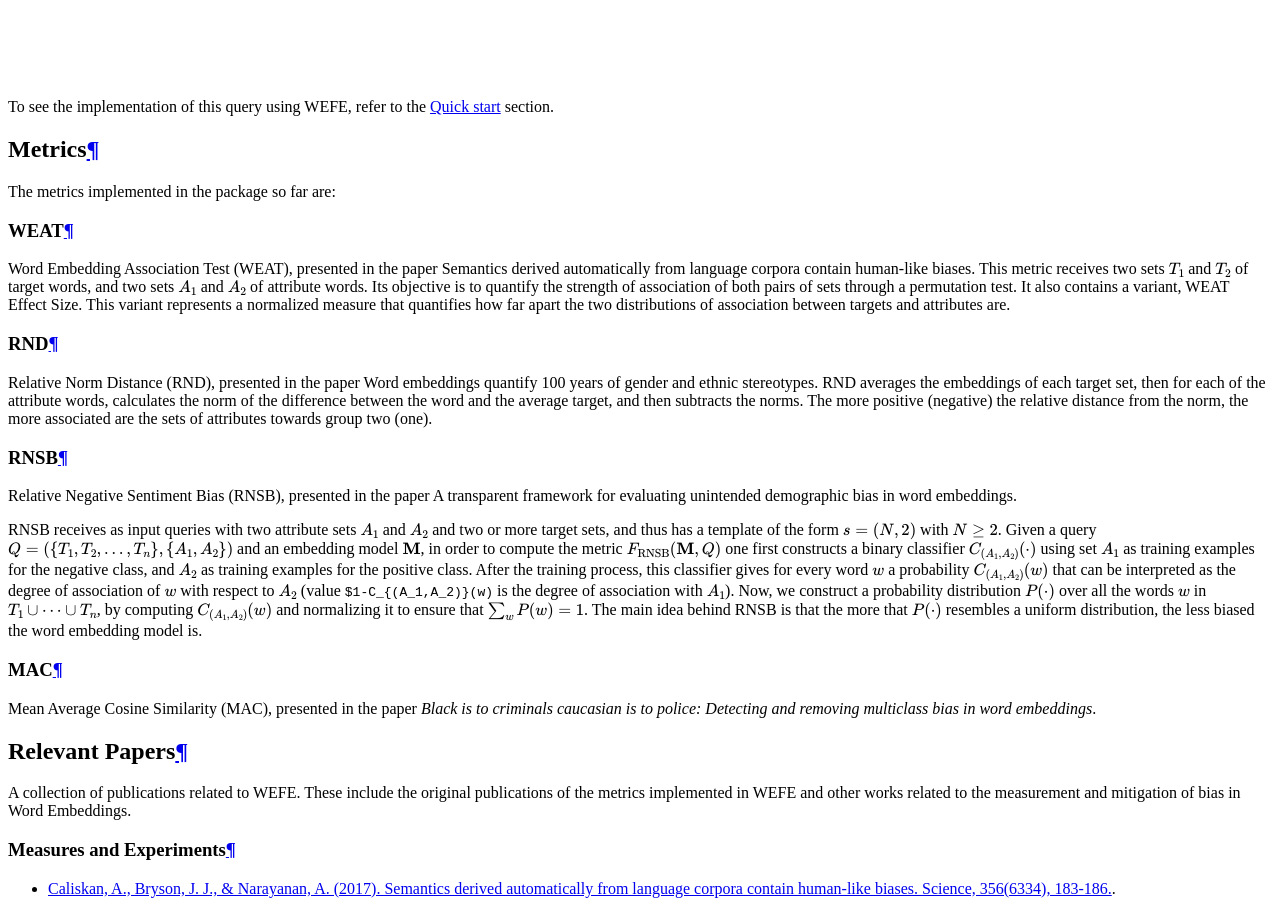
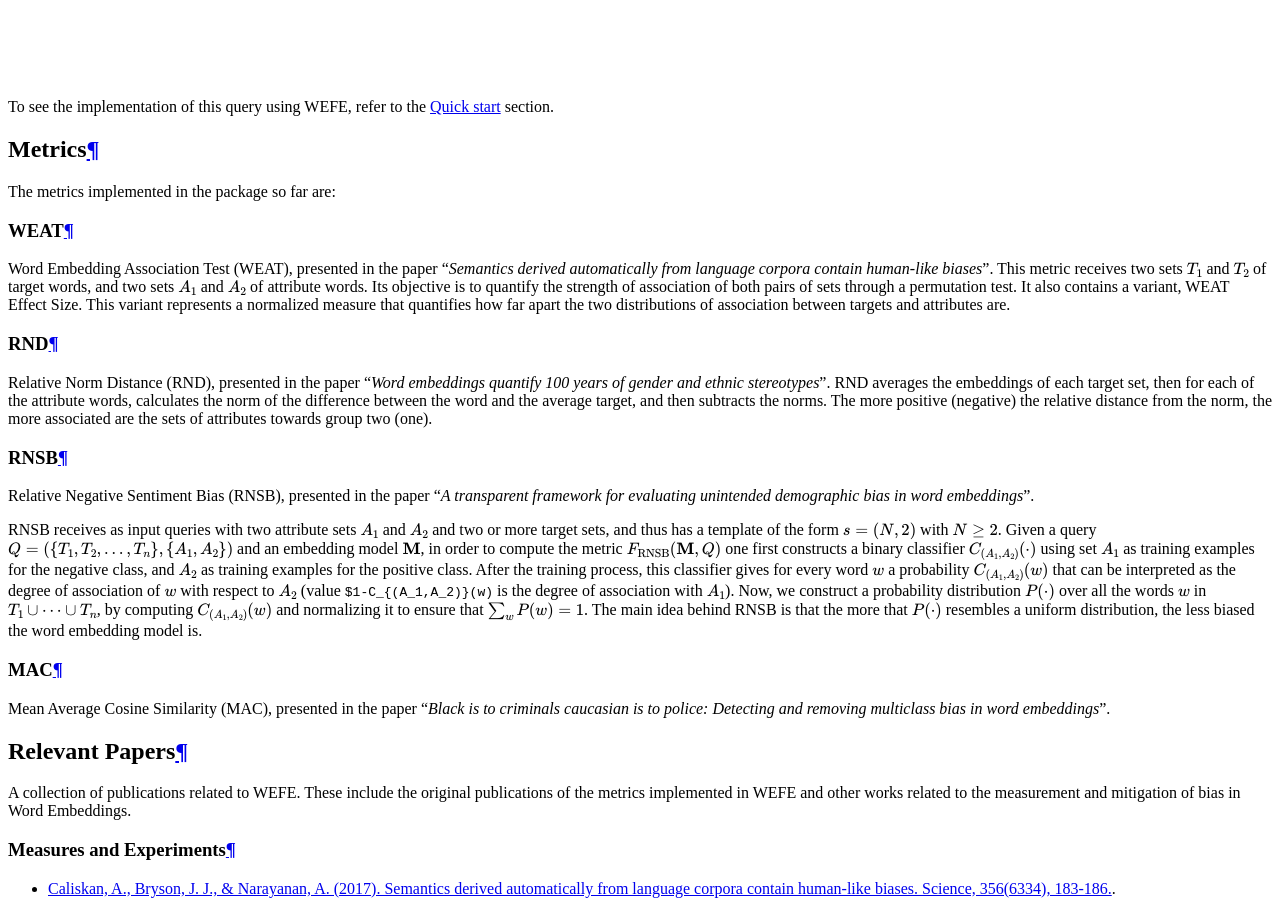
Before and after one commit to dccuchile/wefe, a Sphinx documentation site: the page built from doc/about.rst, in a window 1280 px wide and 900 px high, scrolled down 3361 px. Built offline with Sphinx 7.4.7 and the Read the Docs theme 2.0.0, drawn with Linux system fonts in a browser that asks for light colours.

Commit message:
Grammar checking 4

```diff
--- a/doc/about.rst
+++ b/doc/about.rst
@@ -179,8 +179,8 @@ The metrics implemented in the package so far are:
 WEAT
 ----
 
-Word Embedding Association Test (WEAT), presented in the paper Semantics
-derived automatically from language corpora contain human-like biases.
+Word Embedding Association Test (WEAT), presented in the paper "*Semantics*
+*derived automatically from language corpora contain human-like biases*".
 This metric receives two sets :math:`T_1` and :math:`T_2` of target words,
 and two sets :math:`A_1` and :math:`A_2` of attribute words. Its objective is
 to quantify the strength of association of both pairs of sets through a
@@ -192,8 +192,9 @@ association between targets and attributes are.
 RND
 ---
 
-Relative Norm Distance (RND), presented in the paper Word embeddings quantify
-100 years of gender and ethnic stereotypes. RND averages the embeddings of
+Relative Norm Distance (RND), presented in the paper "*Word embeddings quantify*
+*100 years of gender and ethnic stereotypes*".
+RND averages the embeddings of
 each target set, then for each of the attribute words, calculates the norm
 of the difference between the word and the average target, and then subtracts
 the norms. The more positive (negative) the relative distance from the norm,
@@ -202,8 +203,8 @@ the more associated are the sets of attributes towards group two (one).
 RNSB
 ----
 
-Relative Negative Sentiment Bias (RNSB), presented in the paper A transparent
-framework for evaluating unintended demographic bias in word embeddings.
+Relative Negative Sentiment Bias (RNSB), presented in the paper "*A transparent*
+*framework for evaluating unintended demographic bias in word embeddings*".
 
 RNSB receives as input queries with two attribute sets :math:`A_1` and
 :math:`A_2` and two or more target sets, and thus has a template of the
@@ -226,9 +227,9 @@ uniform distribution, the less biased the word embedding model is.
 MAC
 ---
 
-Mean Average Cosine Similarity (MAC), presented in the paper *Black is to*
+Mean Average Cosine Similarity (MAC), presented in the paper "*Black is to*
 *criminals caucasian is to police: Detecting and removing multiclass bias*
-*in word embeddings*.
+*in word embeddings*".
 
 
 Relevant Papers
```
Also changed, not shown: doc/images/WEAT_gender_results.png, 1 other file.
